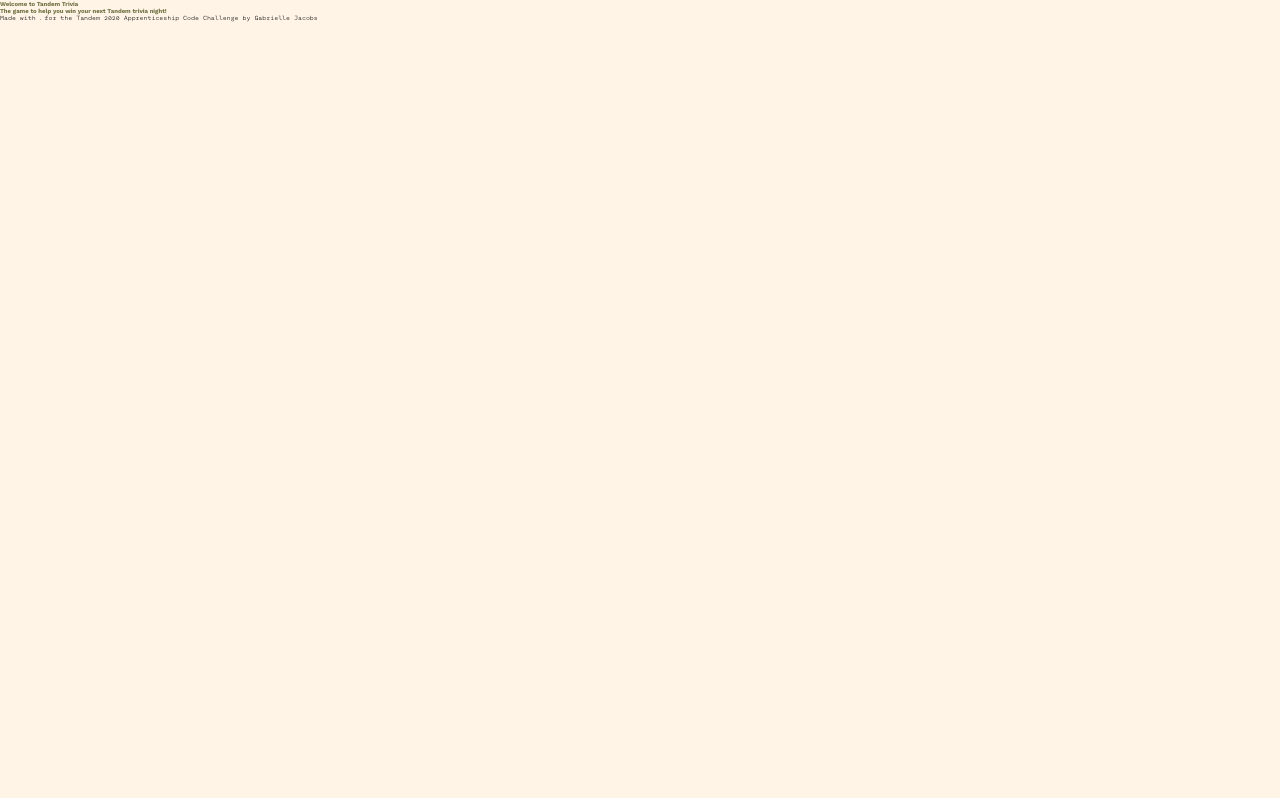
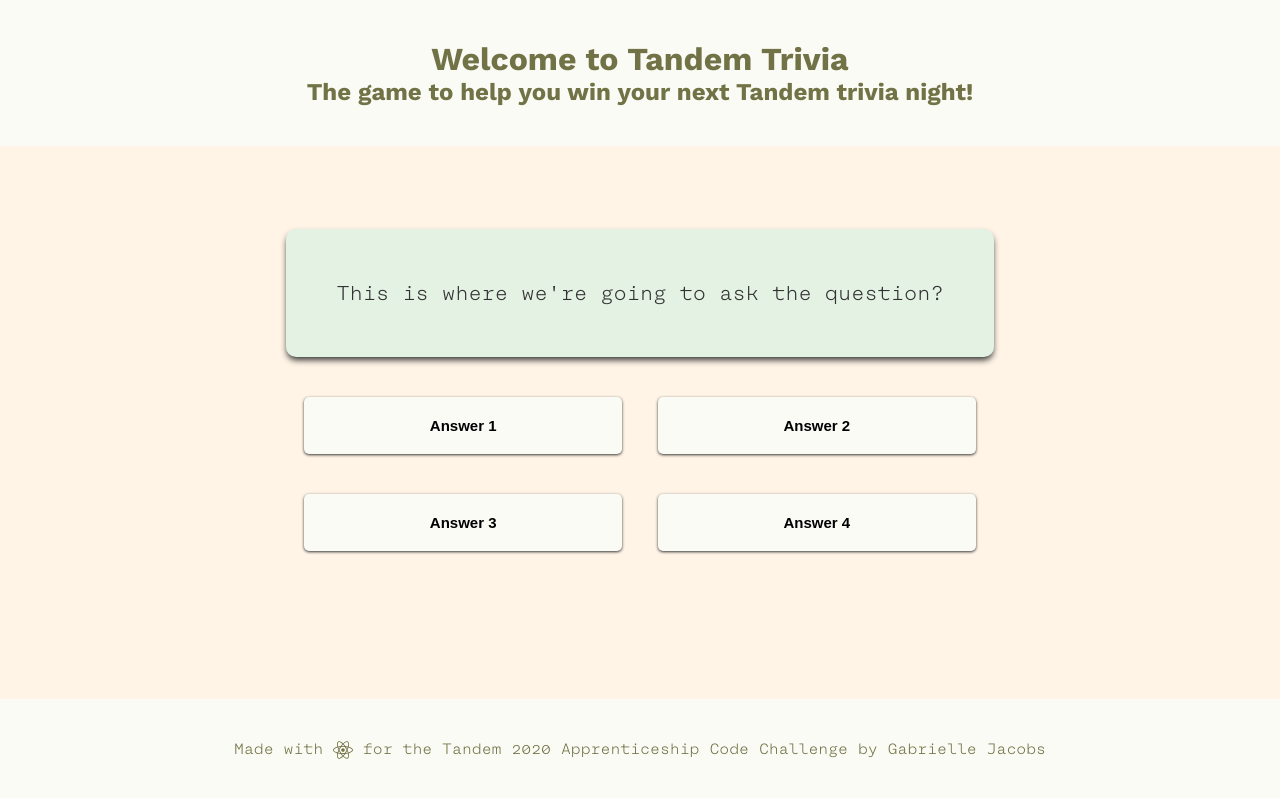
Before and after one commit to GabbyJ/Tandem-trivia, a React (Create React App) app: page / in a window 1280 px wide. Built offline with nearby package versions, Linux system fonts and the light colour scheme.

Commit message:
Style general layout with question and answers

```diff
--- a/public/styles.css
+++ b/public/styles.css
@@ -36,12 +36,83 @@
 
 body{
     font-family: rational, serif;
+    background-color: var(--offWhite);
+    color: var(--black);
+    display: flex;
+    justify-content: center;
+    align-items: center;
     height: 100vh;
-    background-color: var(--offWhite);
+}
+
+h1, h2, h3, h4, h5{
+    font-family: 'Work Sans', sans-serif;
+}
+
+h1{ font-size: 3.2rem;}
+h2{ font-size: 2.4rem;}
+h3{ font-size: 1.87rem;}
+
+p, button{ font-size: 1.5rem;}
+
+header{
+    position: absolute;
+    top: 0;
+    left: 0;
+    right: 0;
+    background-color: var(--greenishWhite);
+    color: var(--logoGreen);
+    padding: 4rem;
+    text-align: center;
 }
 
 
-h1, h2, h3, h4, h5{
-    font-family: 'Work Sans', sans-serif;
+.question{
+    background-color: var(--lightGreen);
+    padding: 5rem;
+    border-radius: 1rem;
+    box-shadow: 0 4px 6px -1px var(--black);
+}
+
+.question p{
+    font-size: 2rem;
+}
+
+.answers{
+    display: flex;
+    flex-wrap: wrap;
+    justify-content: space-around;
+    margin-top: 2rem;
+
+}
+
+.answers button{
+    background-color: var(--greenishWhite);
+    width: 45%;
+    margin: 2rem 1rem;
+    padding: 2rem;
+    font-weight: bolder;
+    border-radius: 0.5rem;
+    box-shadow: 0 1px 3px 0 var(--black);
+}
+
+footer{
+    position: absolute;
+    bottom: 0;
+    left: 0;
+    right: 0;
+    background-color: var(--greenishWhite);
     color: var(--logoGreen);
+    font-size: 1.5rem;
+    padding: 4rem;
+    text-align: center;
 }
+footer .icon{
+    font-size: 2rem;
+    vertical-align: middle;
+}
+
+/*
+Tailwind: p-4 = 1rem = 20px
+Me: p-4 = 2rem = 20px
+
+*/
--- a/src/App.js
+++ b/src/App.js
@@ -1,12 +1,18 @@
 import React from 'react';
-import Header from "./Components/Header/Header";
-import Footer from "./Components/Footer/Footer";
+import Header from "./Components/Header";
+import Footer from "./Components/Footer";
+import Question from "./Components/Question";
+import Answers from "./Components/Answers";
 
 
 function App() {
   return (
-    <div className="App">
+    <div className="container">
       <Header/>
+      <section className="trivia">
+        <Question/>
+        <Answers/>
+      </section>
       <Footer/>
     </div>
   );
--- /dev/null
+++ b/src/Components/Answers.jsx
@@ -0,0 +1,12 @@
+import React from 'react'
+
+export default function Answers() {
+    return (
+        <div className="answers">
+            <button>Answer 1</button>
+            <button>Answer 2</button>
+            <button>Answer 3</button>
+            <button>Answer 4</button>
+      </div>
+    )
+}
--- a/src/Components/Footer/Footer.jsx
+++ b/src/Components/Footer.jsx
@@ -4,7 +4,7 @@
 export default function Footer() {
     return (
         <footer>
-            Made with <FaReact/> for the Tandem 2020 Apprenticeship Code Challenge by Gabrielle Jacobs
+            Made with <FaReact className="icon"/> for the Tandem 2020 Apprenticeship Code Challenge by Gabrielle Jacobs
         </footer>
     )
 }
--- /dev/null
+++ b/src/Components/Question.jsx
@@ -0,0 +1,9 @@
+import React from 'react';
+
+export default function Question() {
+    return (
+        <div className="question">
+            <p>This is where we're going to ask the question?</p>
+        </div>
+    )
+}
```
Also changed, not shown: src/Components/Footer/Footer.css (deleted), src/Components/Header.jsx (renamed from src/Components/Header/Header.jsx), src/Components/Header/Header.css (deleted), 1 other file (tests, documents, lock files or other folders).
